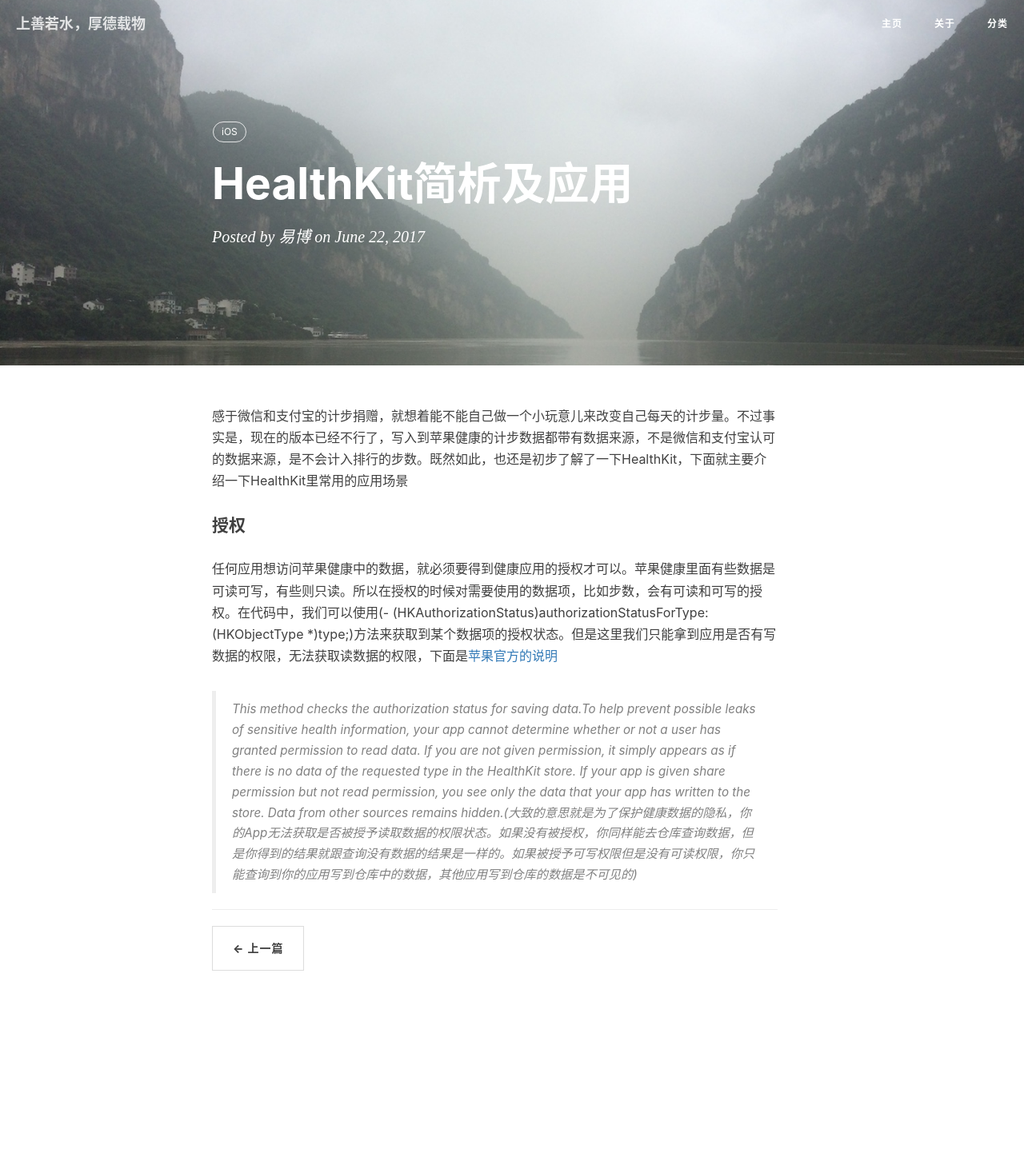
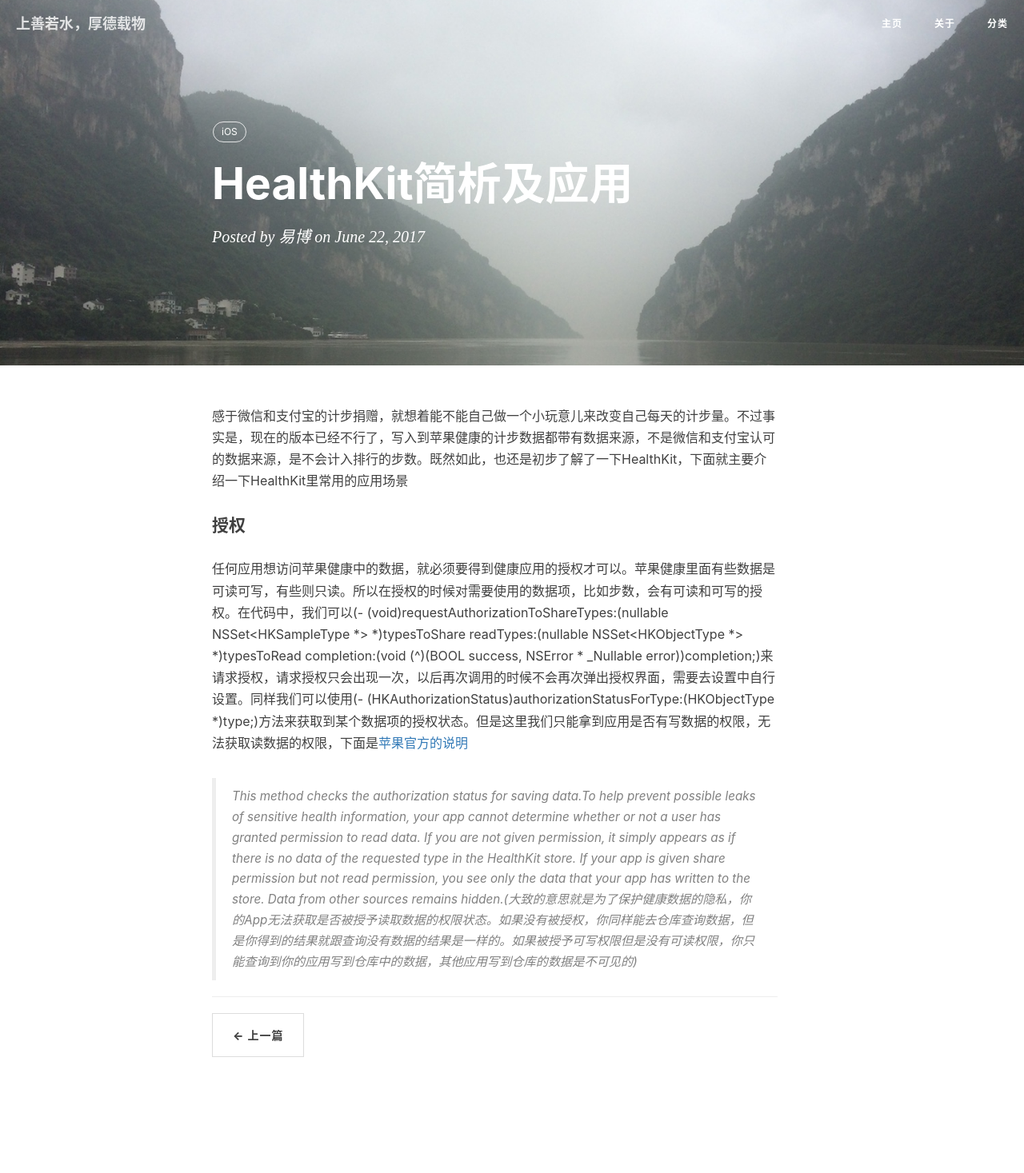
Before and after one commit to xttxqjfg/xttxqjfg.github.io, a Jekyll site: the page built from _posts/201706/2017-06-22-HealthKit简析及应用.markdown, in a window 1280 px wide. Shown: the whole page at 80% size. Built offline with Jekyll 4.4.1, drawn with Linux system fonts in a browser that asks for light colours; nearby versions of some CDN libraries; comment, search, counter and statistics services are not loaded; before the commit the page ends 1358 px from its top, so only the background shows below that.

Commit message:
no message

```diff
--- a/_posts/201706/2017-06-22-HealthKit简析及应用.markdown
+++ b/_posts/201706/2017-06-22-HealthKit简析及应用.markdown
@@ -13,7 +13,7 @@ tags:
 
 #### 授权
 
-任何应用想访问苹果健康中的数据，就必须要得到健康应用的授权才可以。苹果健康里面有些数据是可读可写，有些则只读。所以在授权的时候对需要使用的数据项，比如步数，会有可读和可写的授权。在代码中，我们可以使用(- (HKAuthorizationStatus)authorizationStatusForType:(HKObjectType *)type;)方法来获取到某个数据项的授权状态。但是这里我们只能拿到应用是否有写数据的权限，无法获取读数据的权限，下面是[苹果官方的说明](form:https://developer.apple.com/documentation/healthkit/hkhealthstore/1614154-authorizationstatus)
+任何应用想访问苹果健康中的数据，就必须要得到健康应用的授权才可以。苹果健康里面有些数据是可读可写，有些则只读。所以在授权的时候对需要使用的数据项，比如步数，会有可读和可写的授权。在代码中，我们可以(- (void)requestAuthorizationToShareTypes:(nullable NSSet<HKSampleType *> *)typesToShare readTypes:(nullable NSSet<HKObjectType *> *)typesToRead completion:(void (^)(BOOL success, NSError * _Nullable error))completion;)来请求授权，请求授权只会出现一次，以后再次调用的时候不会再次弹出授权界面，需要去设置中自行设置。同样我们可以使用(- (HKAuthorizationStatus)authorizationStatusForType:(HKObjectType *)type;)方法来获取到某个数据项的授权状态。但是这里我们只能拿到应用是否有写数据的权限，无法获取读数据的权限，下面是[苹果官方的说明](form:https://developer.apple.com/documentation/healthkit/hkhealthstore/1614154-authorizationstatus)
 
 >
 This method checks the authorization status for saving data.To help prevent possible leaks of sensitive health information, your app cannot determine whether or not a user has granted permission to read data. If you are not given permission, it simply appears as if there is no data of the requested type in the HealthKit store. If your app is given share permission but not read permission, you see only the data that your app has written to the store. Data from other sources remains hidden.(大致的意思就是为了保护健康数据的隐私，你的App无法获取是否被授予读取数据的权限状态。如果没有被授权，你同样能去仓库查询数据，但是你得到的结果就跟查询没有数据的结果是一样的。如果被授予可写权限但是没有可读权限，你只能查询到你的应用写到仓库中的数据，其他应用写到仓库的数据是不可见的)
```
Also changed, not shown: _posts/201707/2017-07-07-MVVM之我见.markdown (added, +18 -0 lines), img/201707/06/06001.gif (added).
